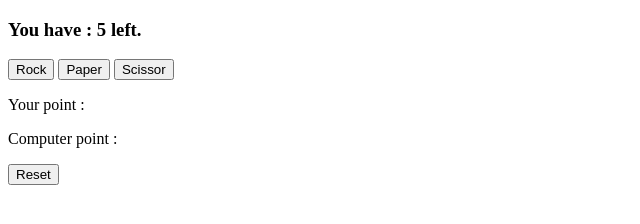
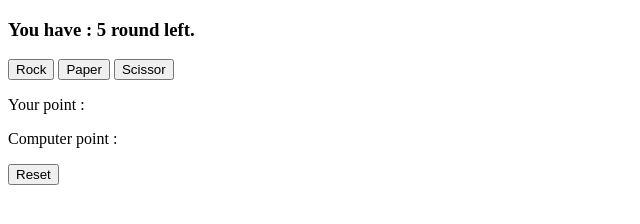
Before and after one commit to anaswal/rock-paper-scissor, a plain HTML site: page index.html in a window 1280 px wide. Shown: the full height of the page, 0-640 px from the left. Drawn offline with Linux system fonts and the light colour scheme.

```diff
--- a/index.html
+++ b/index.html
@@ -6,7 +6,7 @@
     <title>Rock Paper Scissor</title>
   </head>
   <body>
-    <h3>You have : <span id="round"></span> left.</h3>
+    <h3>You have : <span id="round"></span> round left.</h3>
     <div class="player-choice">
       <button class="choice" value="rock">Rock</button>
       <button class="choice" value="paper">Paper</button>
```
